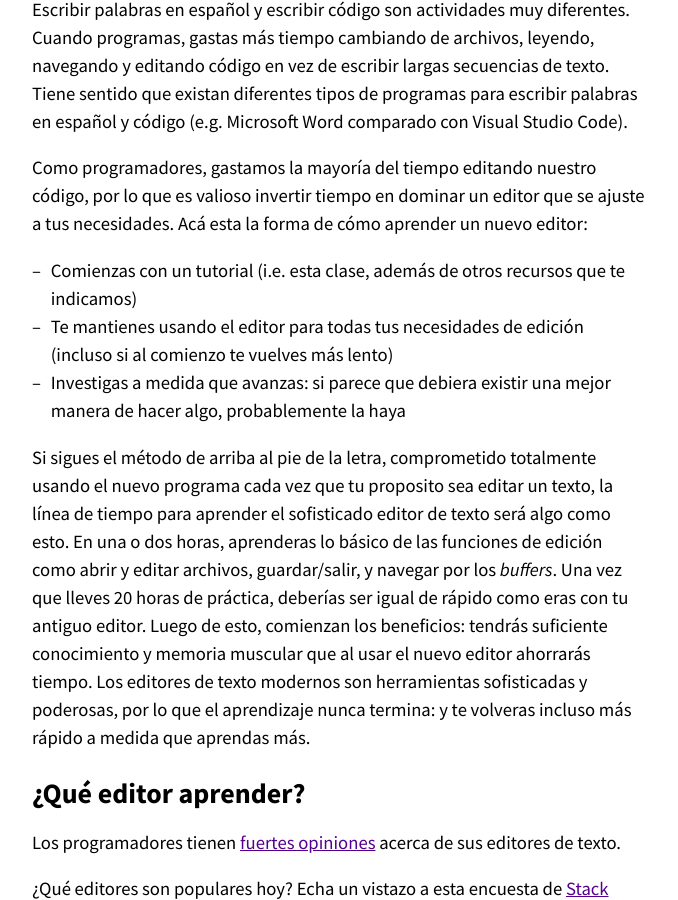
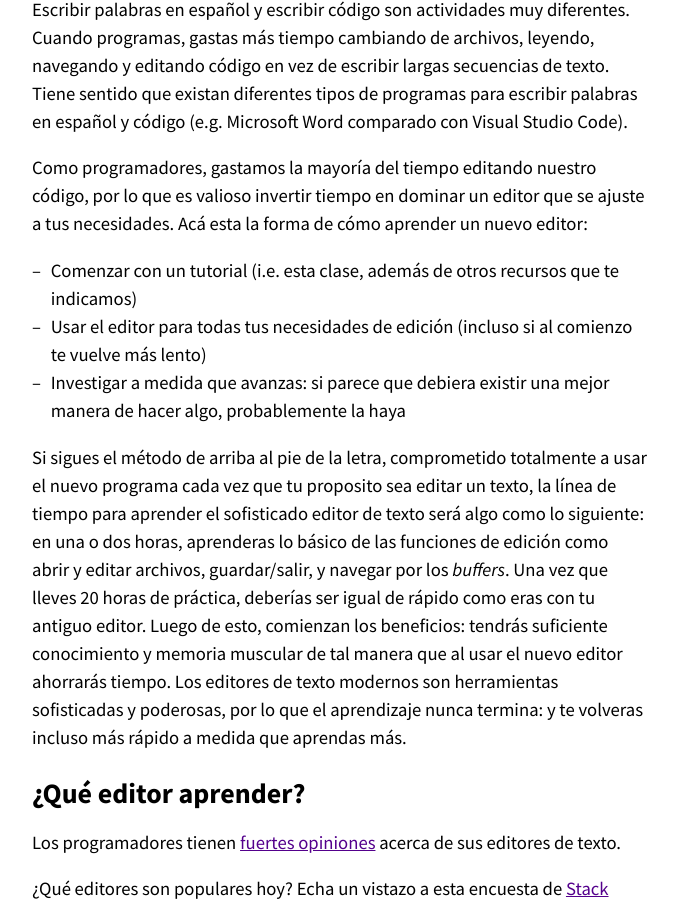
Before and after one commit to missing-semester-esp/missing-semester-esp.github.io, a Jekyll site: the page built from _2020/editors-esp.md, in a window 1280 px wide and 900 px high, scrolled down 513 px. Shown: the whole window, without its empty margins (300-978 px from the left). Built offline with Jekyll 4.4.1, drawn with Linux system fonts in a browser that asks for light colours; comment, search, counter and statistics services are not loaded; some of the changed text lies outside the part shown.

Commit message:
Incorporar correciones y sugerencias de la traduccion

```diff
--- a/_2020/editors-esp.md
+++ b/_2020/editors-esp.md
@@ -18,21 +18,21 @@ Como programadores, gastamos la mayoría del tiempo editando nuestro código, po
 es valioso invertir tiempo en dominar un editor que se ajuste a tus necesidades.
 Acá esta la forma de cómo aprender un nuevo editor:
 
-- Comienzas con un tutorial (i.e. esta clase, además de otros recursos que te indicamos)
-- Te mantienes usando el editor para todas tus necesidades de edición (incluso si
-al comienzo te vuelves más lento)
-- Investigas a medida que avanzas: si parece que debiera existir una mejor
+- Comenzar con un tutorial (i.e. esta clase, además de otros recursos que te indicamos)
+- Usar el editor para todas tus necesidades de edición (incluso si
+al comienzo te vuelve más lento)
+- Investigar a medida que avanzas: si parece que debiera existir una mejor
 manera de hacer algo, probablemente la haya
 
-Si sigues el método de arriba al pie de la letra, comprometido totalmente usando
+Si sigues el método de arriba al pie de la letra, comprometido totalmente a usar
 el nuevo programa cada vez que tu proposito sea editar un texto, la línea de tiempo
-para aprender el sofisticado editor de texto será algo como esto. En una o dos horas,
+para aprender el sofisticado editor de texto será algo como lo siguiente: en una o dos horas,
 aprenderas lo básico de las funciones de edición como abrir y editar archivos,
 guardar/salir, y navegar por los *buffers*. Una vez que lleves 20 horas de práctica,
 deberías ser igual de rápido como eras con tu antiguo editor. Luego de esto,
-comienzan los beneficios: tendrás suficiente conocimiento y memoria muscular que
-al usar el nuevo editor ahorrarás tiempo. Los editores de texto modernos son
-herramientas sofisticadas y poderosas, por lo que el aprendizaje nunca termina:
+comienzan los beneficios: tendrás suficiente conocimiento y memoria muscular de
+tal manera que al usar el nuevo editor ahorrarás tiempo. Los editores de texto
+modernos son herramientas sofisticadas y poderosas, por lo que el aprendizaje nunca termina:
 y te volveras incluso más rápido a medida que aprendas más.
 
 # ¿Qué editor aprender?
@@ -77,7 +77,7 @@ El resultado final de esto es un editor que puede igualar la velocidad a la que
 
 El diseño de Vim esta basado en la idea de que la mayor parte del tiempo de un
 programador se utiliza leyendo, navengado, realizando pequeñas ediciones, contrario
-a escribir texto de forma regular en los que se escriben grandes secuencias de
+a escribir texto de forma regular, en los que se escriben grandes secuencias de
 texto. Por esta razón, Vim tiene multiples modos para operar:
 
 - **Normal**: para moverse dentro del archivo y realizar ediciones
@@ -181,14 +184,14 @@ Modo visual (visualización):
 - Visual Line
 - Visual Block
 
-Se pueden usar las teclas de movimiento para seleccionar.
+Se pueden usar las teclas de movimiento para realizar selección.
 
 ## Edición
 
-Todo lo que sueles hacer con el mouse, lo puedes hacer con el teclado usando
-los comandos de edición y movimiento. Aquí es donde la interfaz de Vim comienza
-a parecerse a un lenguaje de programación. Los comandos de edición de Vim también
-se conocen como "verbos" porque actuan sobre "sustantivos".
+Todo lo que solías hacer con el mouse, lo puedes hacer con el teclado usando
+los comandos de edición y a través de los comandos de movimiento. Aquí es donde
+la interfaz de Vim comienza a parecerse a un lenguaje de programación. Los comandos
+de edición de Vim también se conocen como "verbos" porque actuan sobre "sustantivos".
 
 - `i` entrar al modo Insertar
     - pero para manipular/borrar texto, quieres usar algo como backspace (tecla retroceso)
```
Also changed, not shown: other parts of _2020/editors-esp.md (+16 -13 lines).
